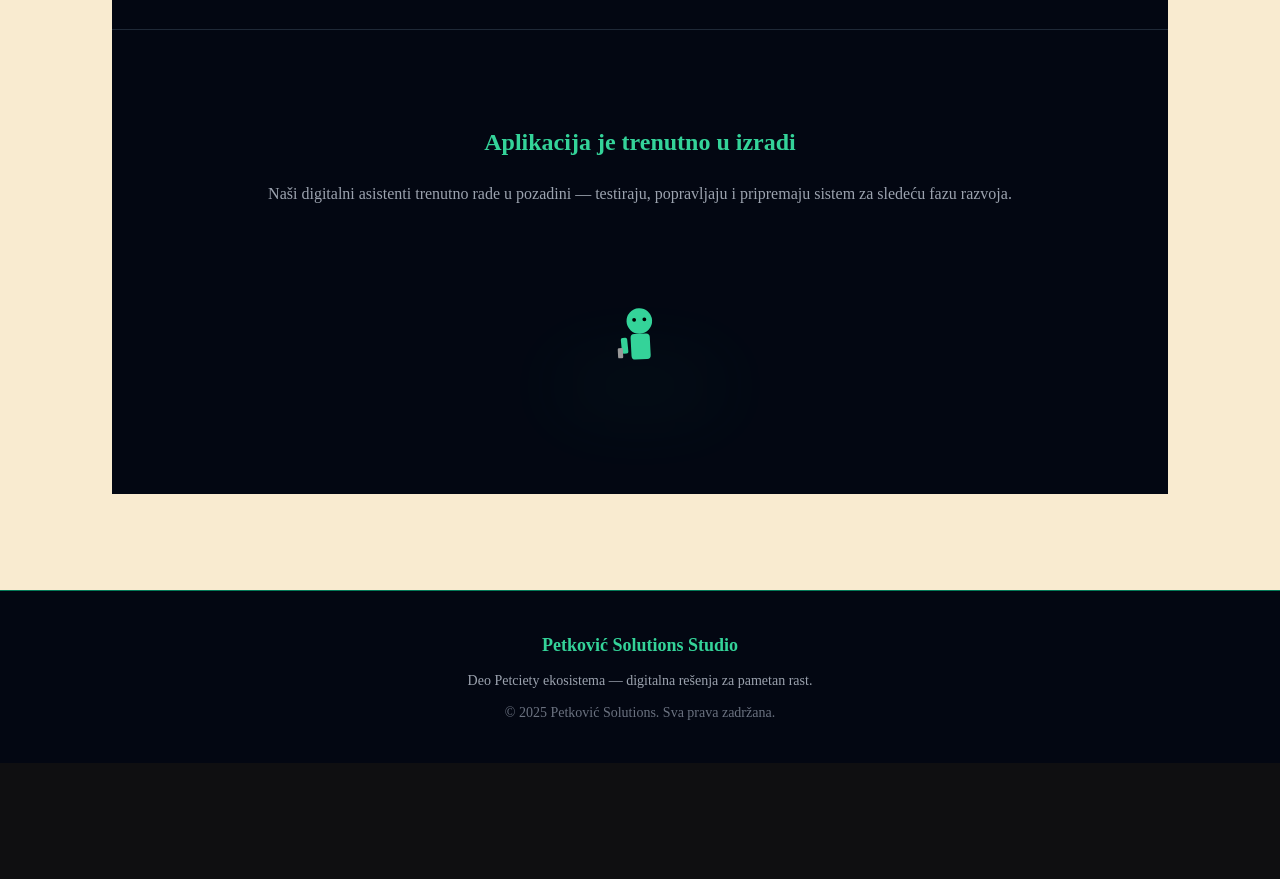
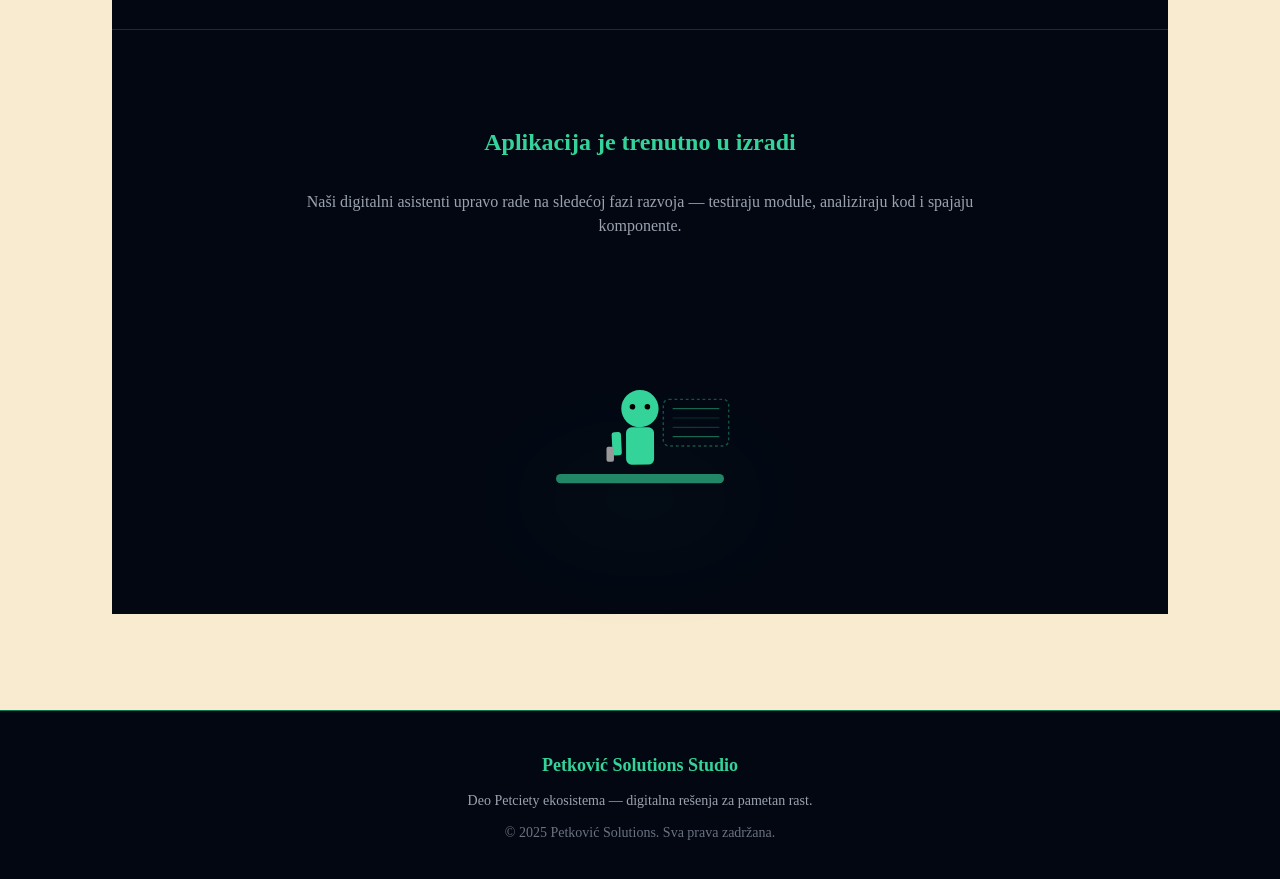
Before and after one commit to brankop87/petkovic-solutions-studio, a Next.js app: page / in a window 1280 px wide. Shown: the part 880-1759 px from the top of the page. Before the commit the page ends 1643 px from the top, so only its background shows below. Built offline with nearby package versions, Linux system fonts and the light colour scheme.

Commit message:
Update page.tsx

```diff
--- a/app/page.tsx
+++ b/app/page.tsx
@@ -80,64 +80,71 @@ export default function Home() {
       </section>
 
       {/* ANIMIRANI DETALJ: AI ROBOT */}
+      {/* ANIMIRANI DETALJ: AI LAB */}
 <section className="bg-gray-950 text-white py-24 px-4 border-t border-gray-800">
-        <div className="max-w-4xl mx-auto text-center space-y-6">
+  <div className="max-w-5xl mx-auto text-center space-y-8">
     <h2 className="text-2xl font-semibold text-emerald-400">
       Aplikacija je trenutno u izradi
     </h2>
-          <p className="text-gray-400">
-            Naši digitalni asistenti trenutno rade u pozadini — testiraju,
-            popravljaju i pripremaju sistem za sledeću fazu razvoja.
+    <p className="text-gray-400 max-w-2xl mx-auto">
+      Naši digitalni asistenti upravo rade na sledećoj fazi razvoja — testiraju module, analiziraju kod i spajaju komponente.
     </p>
 
-          {/* SVG robot */}
-          <div className="relative flex justify-center pt-10">
-            {/* Svetlucanje ispod */}
+    {/* AI laboratorija */}
+    <div className="relative flex justify-center items-center pt-12">
+      {/* Svetlucanje ispod platforme */}
       <motion.div
-              className="absolute bottom-0 w-40 h-6 bg-emerald-500/30 blur-2xl rounded-full"
-              animate={{ opacity: [0.3, 0.8, 0.3] }}
-              transition={{ repeat: Infinity, duration: 2 }}
+        className="absolute bottom-0 w-60 h-10 bg-emerald-500/30 blur-3xl rounded-full"
+        animate={{ opacity: [0.2, 0.8, 0.3] }}
+        transition={{ repeat: Infinity, duration: 3 }}
       />
 
+      {/* SVG scena */}
       <svg
         xmlns="http://www.w3.org/2000/svg"
-              viewBox="0 0 200 200"
-              className="w-32 h-32 text-emerald-400 relative z-10"
+        viewBox="0 0 300 200"
+        className="w-[280px] h-[200px] text-emerald-400 relative z-10"
       >
+        {/* Platforma */}
+        <motion.rect
+          x="60"
+          y="160"
+          width="180"
+          height="10"
+          rx="5"
+          fill="currentColor"
+          animate={{ opacity: [0.6, 0.9, 0.6] }}
+          transition={{ repeat: Infinity, duration: 3 }}
+        />
+
+        {/* Robot */}
         <motion.g
-                animate={{ rotate: [0, -4, 4, -4, 0] }}
-                transition={{ repeat: Infinity, duration: 5 }}
+          animate={{ rotate: [0, -3, 3, -3, 0] }}
+          transition={{ repeat: Infinity, duration: 6 }}
         >
           {/* Glava */}
-                <circle cx="100" cy="80" r="20" fill="currentColor" />
+          <circle cx="150" cy="90" r="20" fill="currentColor" />
           {/* Oči */}
-                <circle cx="92" cy="78" r="3" fill="#000" />
-                <circle cx="108" cy="78" r="3" fill="#000" />
+          <circle cx="142" cy="88" r="3" fill="#000" />
+          <circle cx="158" cy="88" r="3" fill="#000" />
           {/* Telo */}
-                <rect
-                  x="85"
-                  y="100"
-                  width="30"
-                  height="40"
-                  rx="6"
-                  fill="currentColor"
-                />
+          <rect x="135" y="110" width="30" height="40" rx="6" fill="currentColor" />
           {/* Ruka */}
           <motion.rect
-                  x="70"
-                  y="105"
+            x="120"
+            y="115"
             width="10"
             height="25"
             rx="3"
             fill="currentColor"
             animate={{ rotate: [0, 15, -10, 0] }}
             transition={{ repeat: Infinity, duration: 2 }}
-                  transform-origin="80 105"
+            transform-origin="130 115"
           />
           {/* Čekić */}
           <motion.rect
-                  x="64"
-                  y="125"
+            x="114"
+            y="135"
             width="8"
             height="16"
             rx="2"
@@ -146,10 +153,45 @@ export default function Home() {
             transition={{ repeat: Infinity, duration: 0.9 }}
           />
         </motion.g>
+
+        {/* Hologramski panel */}
+        <motion.rect
+          x="175"
+          y="80"
+          width="70"
+          height="50"
+          rx="6"
+          fill="none"
+          stroke="currentColor"
+          strokeWidth="1.5"
+          strokeDasharray="3 3"
+          animate={{ opacity: [0.3, 0.8, 0.3] }}
+          transition={{ repeat: Infinity, duration: 2 }}
+        />
+
+        {/* Kodne linije */}
+        {[0, 1, 2, 3].map((i) => (
+          <motion.line
+            key={i}
+            x1="185"
+            x2="235"
+            y1={90 + i * 10}
+            y2={90 + i * 10}
+            stroke="currentColor"
+            strokeWidth="1"
+            animate={{ opacity: [0.2, 1, 0.2] }}
+            transition={{
+              repeat: Infinity,
+              duration: 1.8,
+              delay: i * 0.3,
+            }}
+          />
+        ))}
       </svg>
     </div>
   </div>
 </section>
+
 
       {/* CHATBOT WIDGET */}
       <ChatbotWidget />
```
Lines whose indentation alone changed are shown as unchanged.
